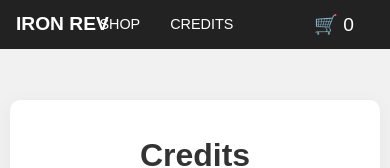
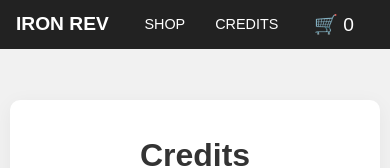
Before and after one commit to PrinterPlace/Iron-Revolution, a plain HTML site: page credits.html in a window 390 px wide. Shown: the top 168 px of the page. Drawn offline with Linux system fonts and the light colour scheme.

Commit message:
Update credits.html

```diff
--- a/credits.html
+++ b/credits.html
@@ -94,7 +94,7 @@
       }
 
       .header-inner .middle {
-        margin-left: -90px;
+        align-items: center;
         gap: 10px;
       }
 
```
